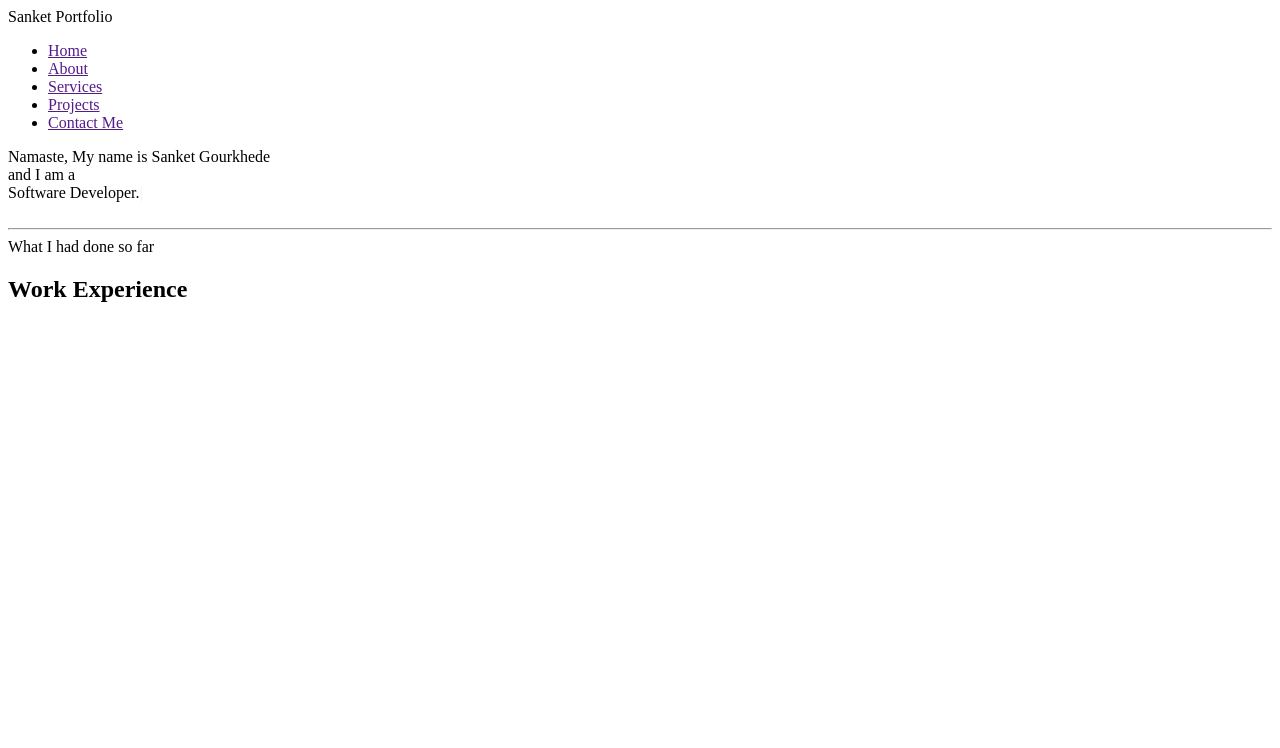
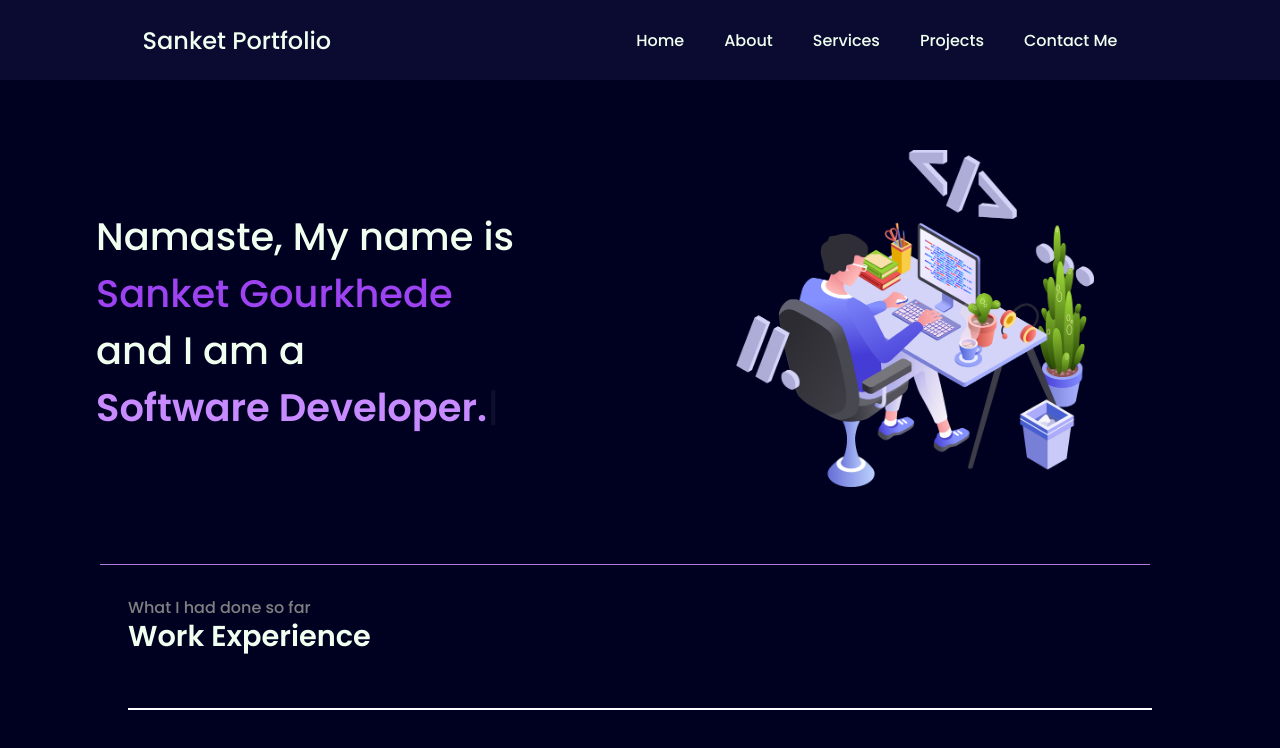
Before and after one commit to SanketCR021/Portfolio-2.0-, a plain HTML site: page index.html in a window 1280 px wide. Drawn offline with nearby package versions, Linux system fonts and the light colour scheme; the site is published under a folder, as on GitHub Pages, so addresses that start at the root find nothing.

Commit message:
Updated index for style.html

```diff
--- a/index.html
+++ b/index.html
@@ -3,7 +3,7 @@
 <head>
     <meta charset="UTF-8">
     <meta name="viewport" content="width=device-width, initial-scale=1.0">
-    <link rel="stylesheet" href="/style.css">
+    <link rel="stylesheet" href="style.css">
     <link rel="preconnect" href="https://fonts.googleapis.com">
 <link rel="preconnect" href="https://fonts.gstatic.com" crossorigin>
 <link href="https://fonts.googleapis.com/css2?family=Poppins:ital,wght@0,200;0,300;0,500;0,600;0,800;1,400;1,600;1,800&display=swap" rel="stylesheet">
@@ -35,7 +35,7 @@
 
             </div>
             <div class="rightSection">
-                <img src="/images/coder.png" alt="">
+                <img src="images/coder.png" alt="">
             </div>
         </section>
 
```
